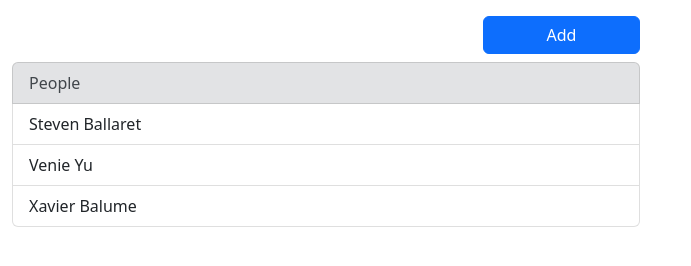
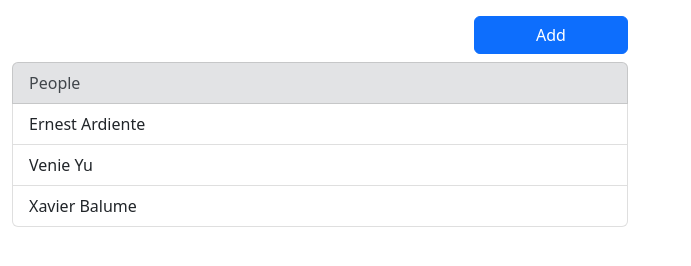
Before and after one commit to Yui187/Ballaret--First-Website, a plain HTML site: page Lab 3/Home.html in a window 1280 px wide. Shown: the whole page, without its empty margins (0-691 px from the left). Drawn offline with nearby package versions, Linux system fonts and the light colour scheme.

Commit message:
Add files via upload

```diff
--- a/Lab 3/Home.html
+++ b/Lab 3/Home.html
@@ -15,22 +15,24 @@
 </head>
 <body>
   <div class="container-fluid">
-    <div class="w-50 pt-2 mt-2 mb-2 d-flex justify-content-end">
+    <div class="row">
+      <div class="col-sm-12 col-md-6">
+
+        <div class="pt-2 mt-2 mb-2 d-flex justify-content-end">
           <button class="btn btn-primary w-25" id="add-btn"> Add </button>
         </div>
 
-    <div class="w-50">
+        <div>
           <ul class="list-group mb-3" id="student-list">
             <li class="list-group-item list-group-item-secondary"> People </li>
-        <li class="list-group-item" > Steven Ballaret </li>
+            <li class="list-group-item" > Ernest Ardiente </li>
             <li class="list-group-item"> Venie Yu </li>
             <li class="list-group-item"> Xavier Balume </li>
           </ul>
         </div>
 
-    <div class="card w-50" id="student-details-section">
+        <div class="card" id="student-details-section">
           <div class="card-body">
-
             <div>
               <label class="mb-2"> Name </label>
               <input  class="form-control" type="text" id="first-name" placeholder="First Name"/>
@@ -43,8 +45,10 @@
           </div>
 
           <div class="card-footer d-flex justify-content-end">
-        <button class="btn btn-danger w-25" id="cancel-add-btn"> Cancel </button>
+            <button class="btn btn-danger w-25 me-2" id="cancel-add-btn"> Cancel </button>
             <button  class="btn btn-primary w-25" id="save-btn"> Save </button>
+          </div>
+        </div>
       </div>
     </div>
   </div>
```
Also changed, not shown: Lab 3/Loginpage.html (+1 -2 lines). Lines whose indentation alone changed are shown as unchanged.
